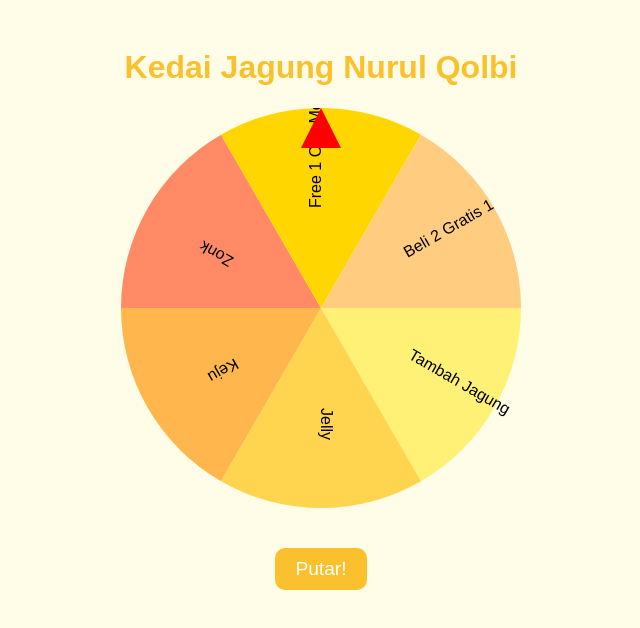
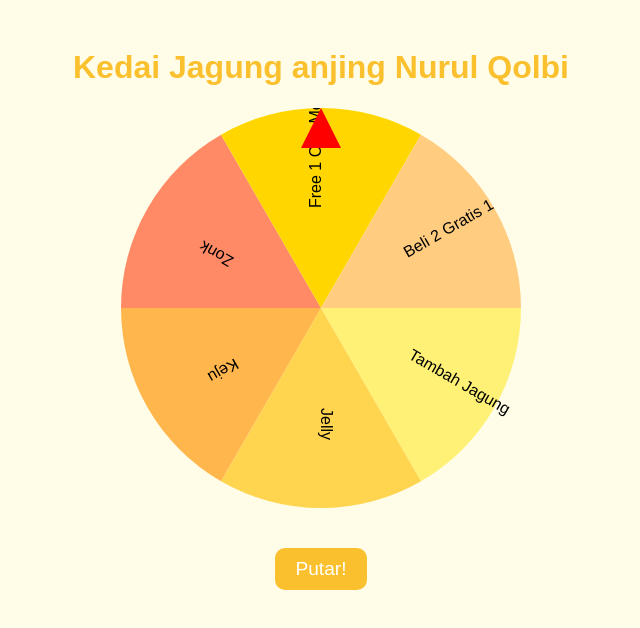
Before and after one commit to arip859/spin, a plain HTML site: page index.html in a window 1280 px wide. Shown: the whole page, without its empty margins (319-959 px from the left). Drawn offline with Linux system fonts and the light colour scheme.

Commit message:
Update index.html

```diff
--- a/index.html
+++ b/index.html
@@ -7,7 +7,7 @@
   <link rel="stylesheet" href="style.css" />
 </head>
 <body>
-  <h1>Kedai Jagung Nurul Qolbi</h1>
+  <h1>Kedai Jagung anjing Nurul Qolbi</h1>
   <div class="wheel-container">
     <canvas id="wheel" width="400" height="400"></canvas>
     <div class="pointer"></div>
```
